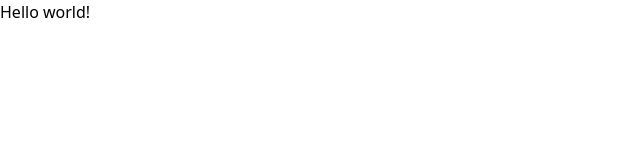
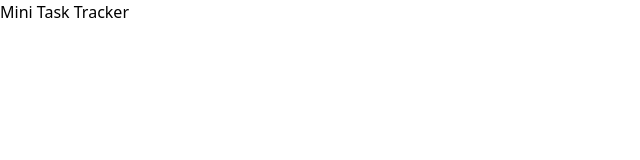
Before and after one commit to MykytaMusaiev/cli-start, a Next.js app: page / in a window 1280 px wide. Shown: the top 160 px of the page, without its empty margins (0-640 px from the left). Built offline with nearby package versions, Linux system fonts and the light colour scheme.

Commit message:
feat(tasks): add task tracker placeholder

```diff
--- a/src/app/page.tsx
+++ b/src/app/page.tsx
@@ -1,7 +1,9 @@
+import { TaskTracker } from "@/components/TaskTracker";
+
 export default function Home() {
   return (
     <main>
-      <div>Hello world!</div>
+      <TaskTracker />
     </main>
   );
 }
--- /dev/null
+++ b/src/components/TaskTracker.tsx
@@ -0,0 +1,9 @@
+"use client";
+
+export function TaskTracker() {
+  return (
+    <section>
+      <h1>Mini Task Tracker</h1>
+    </section>
+  );
+}
```
